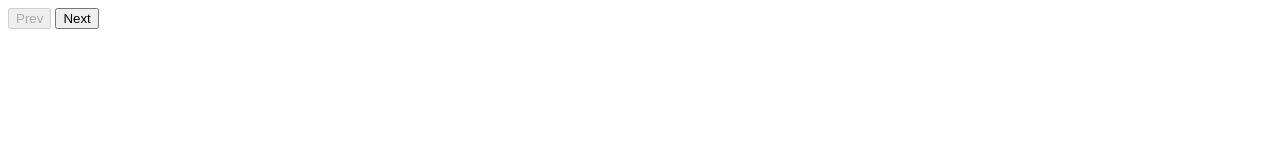
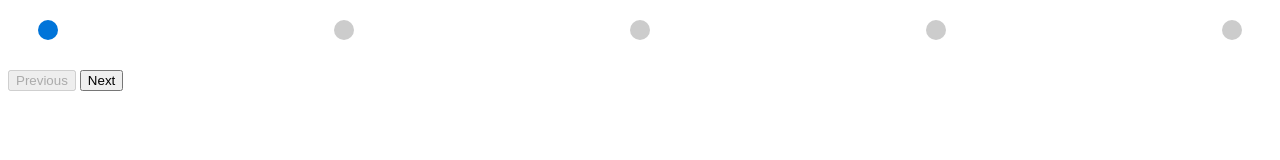
Before and after one commit to acciojob/progress-bar-sakshi-1140, a website: page main.html in a window 1280 px wide. Drawn offline with Linux system fonts and the light colour scheme.

Commit message:
created a submission

```diff
--- a/main.html
+++ b/main.html
@@ -8,16 +8,15 @@
 
 <body>
 	<!-- the entire body must be written by student -->
-    <div class="progress-bar">
+	<div class="progress-bar">
         <div class="circle active" id="circle-1"></div>
         <div class="circle" id="circle-2"></div>
         <div class="circle" id="circle-3"></div>
         <div class="circle" id="circle-4"></div>
         <div class="circle" id="circle-5"></div>
     </div>
-    <button id="prev" disabled>Prev</button>
+    <button id="prev" disabled>Previous</button>
     <button id="next">Next</button>
-
     <script type="text/javascript" src="./script.js">
 </script>
 
--- a/script.js
+++ b/script.js
@@ -1,36 +1,31 @@
-//your JS code here. If required.
-// script.js
 const circles = document.querySelectorAll('.circle');
 const prevButton = document.getElementById('prev');
 const nextButton = document.getElementById('next');
 
-let currentStep = 1;
+let currentStep=1;
 
-function updateProgress() {
-    circles.forEach((circle, index) => {
-        if (index < currentStep) {
-            circle.classList.add('active');
-        } else {
-            circle.classList.remove('active');
-        }
+nextButton.addEventListener('click',()=>{
+    if(currentStep<circles.length)
+        currentStep++;
+    update();
+})
+
+prevButton.addEventListener('click',()=>{
+    if(currentStep>1)
+        currentStep--;
+    update()
+})
+
+function update(){
+    circles.forEach((item,index)=>{
+        if(index<currentStep)
+            item.classList.add("active")
+        else item.classList.remove('active')
     });
 
-    prevButton.disabled = currentStep === 1;
-    nextButton.disabled = currentStep === circles.length;
+    prevButton.disabled= currentStep===1
+    nextButton.disabled= currentStep===circles.length
+
 }
 
-nextButton.addEventListener('click', () => {
-    if (currentStep < circles.length) {
-        currentStep++;
-        updateProgress();
-    }
-});
-
-prevButton.addEventListener('click', () => {
-    if (currentStep > 1) {
-        currentStep--;
-        updateProgress();
-    }
-});
-
-updateProgress(); // Initialize progress bar
+update();
--- a/styles.css
+++ b/styles.css
@@ -1 +1,25 @@
 /*  your css code here. If applicable */
+/*  your css code here. If applicable */
+/* styles.css */
+.progress-bar {
+    display: flex;
+    justify-content: space-between;
+    align-items: center;
+    margin: 20px;
+}
+
+.circle {
+    width: 20px;
+    height: 20px;
+    border-radius: 50%;
+    background-color: #ccc;
+    margin: 0 10px;
+}
+
+.active {
+    background-color: #0074D9;
+}
+
+button {
+    margin-top: 10px;
+}
```
